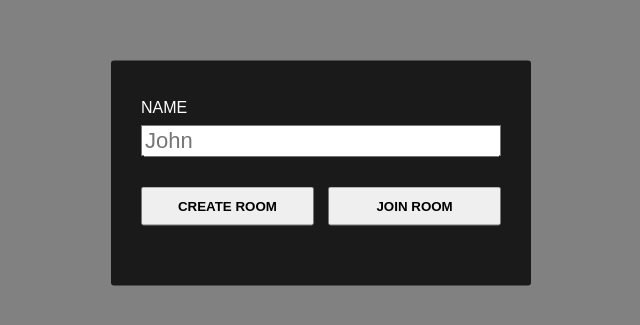
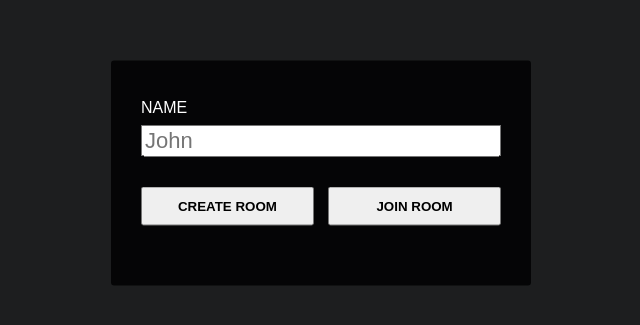
Before and after one commit to timewn1/video-meeting-client, a React (Create React App) app: page / in a window 1280 px wide. Shown: the part 147-472 px from the top of the page, without its empty margins (319-959 px from the left). Built offline with nearby package versions, Linux system fonts and the light colour scheme; no server answers.

Commit message:
chore: change body backgroud color

```diff
--- a/src/index.scss
+++ b/src/index.scss
@@ -23,6 +23,7 @@ body {
   font-family: 'Poppins', sans-serif;
   -webkit-font-smoothing: antialiased;
   -moz-osx-font-smoothing: grayscale;
+  background-color: #07090c;
 }
 
 code {
```
